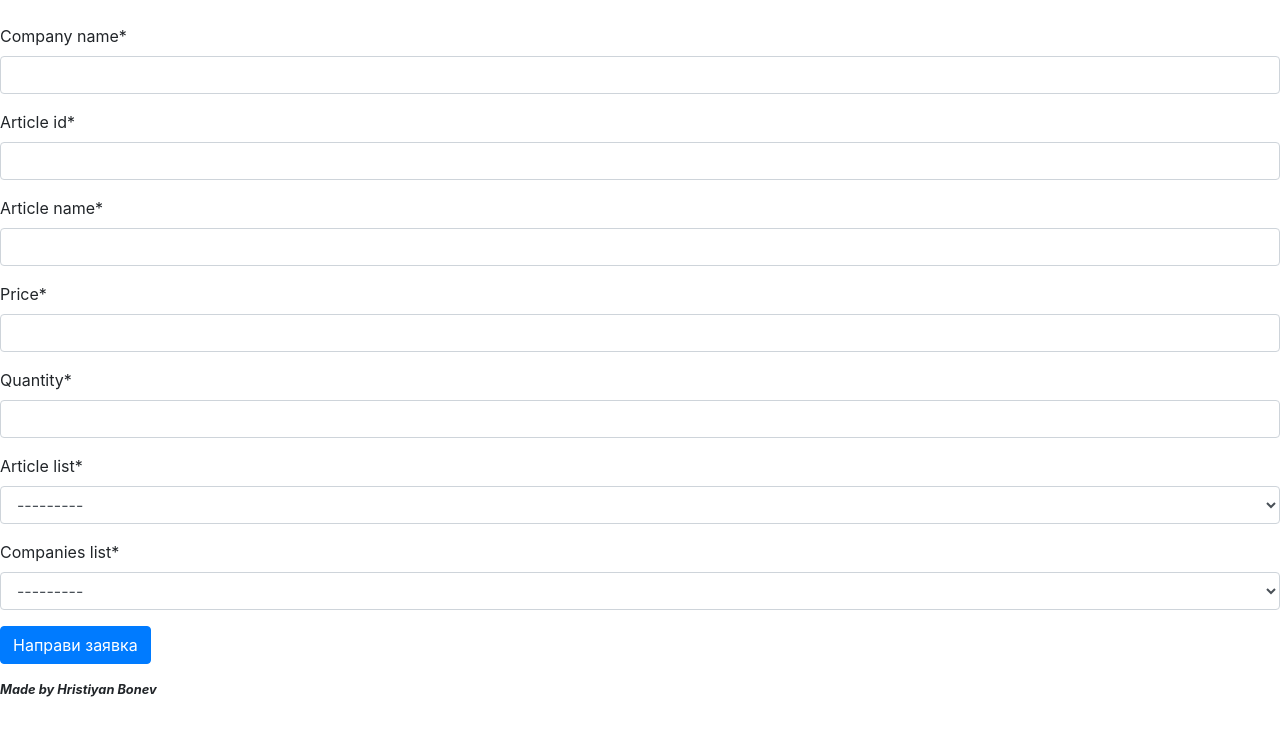
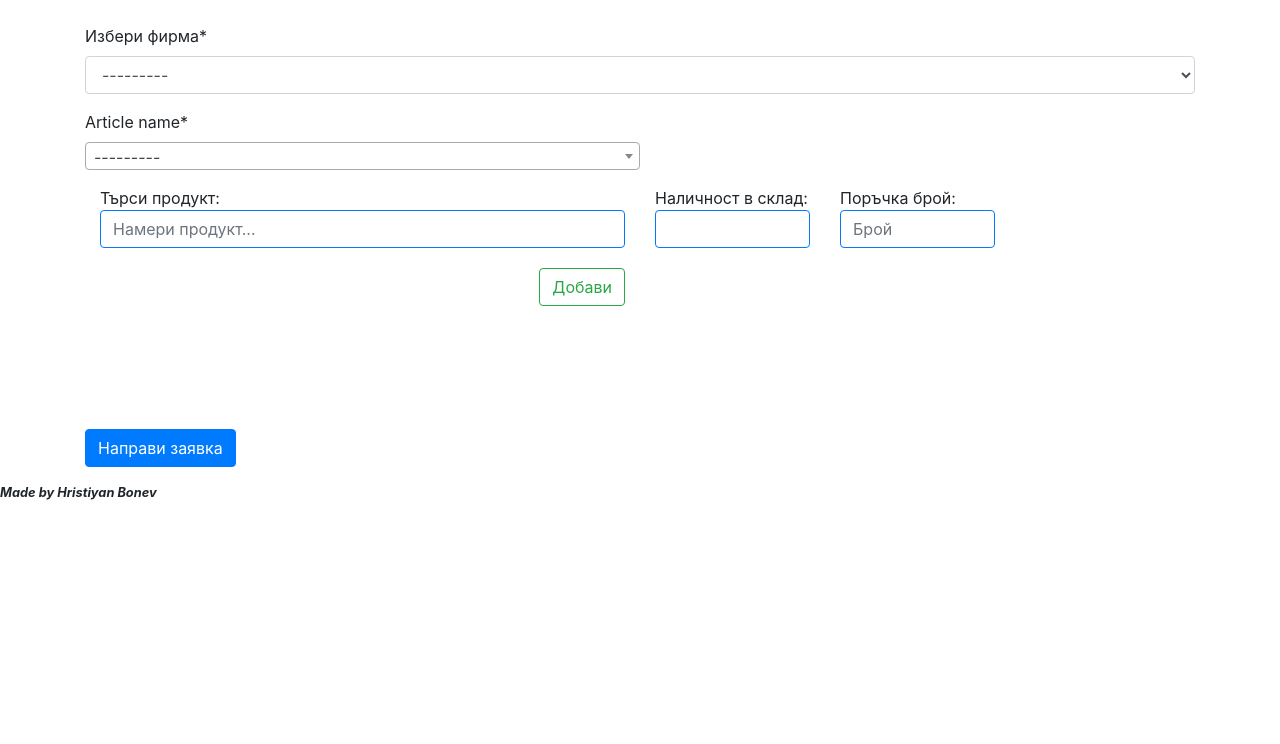
Before and after one commit to Hristiyan-Bonev/warehouse_project, a Django app: page /new_order in a window 1280 px wide. Shown: the part 56-800 px from the top of the page. Run offline with Django 3.2, Linux system fonts and the light colour scheme; data comes from the database, SQL or seed files in the repository; some libraries are stand-ins or nearby versions.

Commit message:
Update views

```diff
--- /dev/null
+++ b/static/autocomplete.css
@@ -0,0 +1,5 @@
+.ui-menu .ui-menu-item a{
+    color: #96f226;
+    border-radius: 0px;
+    border: 1px solid #454545;
+}
--- /dev/null
+++ b/static/js/filter_product.js
@@ -0,0 +1,89 @@
+
+$(function() {
+  article = {}
+  $("#articles").autocomplete({
+    source: "/get_articles/",
+    delay:1,
+    select: function(event, ui) {
+        $(this).blur();
+        console.log(ui)
+        article['name'] = ui.item.label
+        article['quantity'] = ui.item.value
+        article['lookup_value'] = ui.item.id
+        article['price'] = ui.item.price
+        $(this).val(ui.item.label);
+        $("#quantity_available").html(ui.item.value)
+        return false;
+    },
+  })
+});
+
+
+// populate autocompleted item's data in html row
+function appendRow(data, quantity){
+    total_price = data.price * quantity;
+    $('#order_list').append(`<div class="row row_${data.lookup_value}">
+                                <div class="col text-center">${data.name}</div>
+                                <div class="col text-center">${quantity}</div>
+                                <div class="col text-center">${data.price}</div>
+                                <div class="col text-center">${total_price}</div>
+                                <input type="hidden" name="product-${data.lookup_value}-data" value="${data.lookup_value}_${quantity}"/>
+                             </div>`)
+}
+
+// function that appends header row in order_list div
+function addHeader(){
+    if ($(".row").length == 0){      // If there are any rows, append table header
+        $("#order_list").append(`<div class="row header">
+                                    <div class="col text-center">Продукт</div>
+                                    <div class="col text-center">Брой продукти</div>
+                                    <div class="col text-center">Eдинична цена</div>
+                                    <div class="col text-center">Общо</div>
+                                </div>`);
+    } else {
+        //if there are already rows, there's already a header
+        return
+    }
+}
+
+
+// clear both search fields after item is added
+function clearFields(){
+    $("#articles").val('');
+    $("#quantity").val('');
+}
+
+
+// Check if there are enough products in storage
+function validateQuantity(){
+    available_quantity = $("#quantity_available").html();
+    requested_quantity = $("#quantity").val();
+    console.log(available_quantity,
+    requested_quantity)
+
+    if (parseInt(available_quantity) == 0){
+        $('#error_message2').show()
+        return false
+    }
+    console.log(available_quantity, requested_quantity);
+    if (available_quantity < requested_quantity){
+     $("#error_message").show()
+     return false
+    }
+    // if everything is correct, hide the error messages
+    $("#error_message").hide();
+    $('#error_message2').hide();
+    return true
+}
+
+function submitRow(e){
+    if (!$("#articles").val() || !$("#quantity").val() ){
+        return
+    }
+
+    if (validateQuantity()){
+    addHeader();;
+    appendRow(article, $("#quantity").val());
+    clearFields()
+    }
+}
--- a/storage_project/forms.py
+++ b/storage_project/forms.py
@@ -39,21 +39,24 @@
         # TODO : MAKE ERROR MESSAGES IN BULGARIAN
 
 
-class ProductOrderForm(forms.ModelForm):
-
-    article_list = forms.ModelChoiceField(queryset=Article.objects.all())
-    companies_list = forms.ModelChoiceField(queryset=Company.objects.all())
+class CompanyOrderForm(forms.ModelForm):
+    article_name = forms.ModelChoiceField(queryset=Article.objects.all(),
+                                          widget=forms.Select(attrs={
+                                              'class': "product_class form-control",
+                                              'id': 'product_id',
+                                              'autocomplete': 'off',
+                                              'style': 'width:50%'
+                                          }))
 
     class Meta:
-        model = Article
-        exclude = ('__all__',)
+        model = SellQuery
+        fields = ['company']
+        labels = {
+            'company': 'Избери фирма'
+        }
 
-
-class CompanyOrderForm(forms.ModelForm):
-
-    class Meta:
-        model = Company
-        fields = ['company_name']
+    def __init__(self, *args, **kwargs):
+        super(CompanyOrderForm, self).__init__(*args, **kwargs)
 
 
 
--- a/storage_project/models.py
+++ b/storage_project/models.py
@@ -35,5 +35,9 @@
     id = models.IntegerField(primary_key=True)
     company = models.ForeignKey(Company, on_delete=models.CASCADE)
     seller = models.ForeignKey(CustomUser, on_delete=models.CASCADE)
-    order_list = models.ManyToManyField(Article)
+    order_list = models.TextField(db_column='order_list')
     order_date = models.DateTimeField(auto_now_add=True)
+
+    class Meta:
+        managed = True
+        # db_table = 'storage_project_sellquery'
--- a/storage_project/settings.py
+++ b/storage_project/settings.py
@@ -131,3 +131,5 @@
 # https://docs.djangoproject.com/en/2.1/howto/static-files/
 
 STATIC_URL = '/static/'
+
+print(DATABASES)
--- a/storage_project/urls.py
+++ b/storage_project/urls.py
@@ -15,7 +15,7 @@
 """
 from django.contrib import admin
 from django.urls import path
-from .views import IndexView, QuantityListView, CompanyListView, AddArticleView, AddCompanyView, NewOrderView
+from .views import IndexView, QuantityListView, CompanyListView, AddArticleView, AddCompanyView, NewOrderView, get_articles
 
 
 urlpatterns = [
@@ -26,4 +26,5 @@
     path('add_article', AddArticleView.as_view(), name='add_item'),
     path('add_company', AddCompanyView.as_view(), name='add_company'),
     path('new_order', NewOrderView.as_view(), name='new_order'),
+    path('get_articles/', get_articles, name='get_articles')
 ]
--- a/storage_project/views.py
+++ b/storage_project/views.py
@@ -1,7 +1,10 @@
-from django.views.generic import ListView, TemplateView, CreateView, UpdateView
+from django.views.generic import ListView, TemplateView, CreateView, FormView
 from django.urls import reverse_lazy
+from django.http import HttpResponse
+from django.core import serializers
 from .models import Article, Company, SellQuery
-from .forms import AddArticleForm, AddCompanyForm, ProductOrderForm, CompanyOrderForm
+from .forms import AddArticleForm, AddCompanyForm, CompanyOrderForm
+import json
 
 
 class IndexView(TemplateView):
@@ -44,7 +47,7 @@
     template_name = 'add_company.html'
 
 
-class NewOrderView(ListView):
+class NewOrderView(FormView):
     model = SellQuery
     success_url = reverse_lazy('new_order')
     # form_class = ProductOrderForm
@@ -54,10 +57,52 @@
 
 
     def get_context_data(self, **kwargs):
+        json_serializer = serializers.get_serializer("json")()
+        articles = json_serializer.serialize(Article.objects.all(), ensure_ascii=False)
         company_form = CompanyOrderForm(self.request.GET or None)
-        product_form = ProductOrderForm(self.request.GET or None)
-        context_data = super(NewOrderView, self).get_context_data(**kwargs)
-        context_data['companies'] = Company.objects.all()
+        context_data = {}
         context_data['company_form'] = company_form
-        context_data['product_form'] = product_form
+        context_data['articles'] = articles
         return context_data
+
+    def post(self, request, *args, **kwargs):
+
+        products = [x for x in self.request.POST if 'product' in x]
+        query_data = {}
+
+        for product in products:
+            product_pk, requested_quantity= self.request.POST.get(product, None).split('_')
+            print(requested_quantity)
+            search_product = Article.objects.get(pk=product_pk)
+            # form = ProductOrderForm(instance=search_product)
+            search_product.quantity -= int(requested_quantity)
+            # search_product.save()
+
+            query_data[search_product.article_name] = int(requested_quantity)
+
+        print(query_data)
+
+
+def get_articles(request):
+
+    if request.is_ajax():
+        data = request.GET.get('term', '').encode('utf-8').decode('utf-8') # Workaround for cyrillic
+        articles_lower = Article.objects.filter(article_name__icontains = data.lower())
+        articles_upper = Article.objects.filter(article_name__icontains=data.title())
+        articles = articles_lower | articles_upper
+
+        results = []
+        for article in articles:
+            article_json = {}
+            # import ipdb;ipdb.set_trace()
+            article_json['id'] = article.pk
+            article_json['label'] = article.article_name
+            article_json['value'] = article.quantity
+            article_json['price'] = float(article.price)
+            results.append(article_json)
+        data = json.dumps(results)
+        print(data)
+    else:
+        data = 'fail'
+    mimetype = 'application/json'
+    return HttpResponse(data, mimetype)
--- a/templates/base.html
+++ b/templates/base.html
@@ -1,6 +1,5 @@
 {% load static %}
 {% load crispy_forms_tags %}
-
 <html>
  <head>
     <meta name="viewport" content="width=device-width, initial-scale=1">
@@ -10,6 +9,8 @@
      <script src="https://stackpath.bootstrapcdn.com/bootstrap/4.1.3/js/bootstrap.min.js" integrity="sha384-ChfqqxuZUCnJSK3+MXmPNIyE6ZbWh2IMqE241rYiqJxyMiZ6OW/JmZQ5stwEULTy" crossorigin="anonymous"></script>
      <link href="https://fonts.googleapis.com/css?family=Roboto+Slab" rel="stylesheet">
      <link href="https://fonts.googleapis.com/css?family=Roboto+Condensed" rel="stylesheet">
+     <link href="https://cdnjs.cloudflare.com/ajax/libs/select2/4.0.6-rc.0/css/select2.min.css" rel="stylesheet" />
+     <script src="https://cdnjs.cloudflare.com/ajax/libs/select2/4.0.6-rc.0/js/select2.min.js"></script>
      <link rel="stylesheet" href="{% static '/css/base.css' %}">
     {% block styles %}
     {% endblock %}
--- a/templates/new_order.html
+++ b/templates/new_order.html
@@ -1,17 +1,62 @@
 {% extends "base.html" %}
 {% load crispy_forms_tags %}
+{% load staticfiles %}
 
 {% block content %}
-{{ formset.management_form }}
+<meta http-equiv="Content-Type" content="text/html; charset=utf-8"/>
+<link rel="stylesheet" href="{% static '/css/quantity_list.css' %}">
+<link href="//cdnjs.cloudflare.com/ajax/libs/jqueryui/1.11.2/jquery-ui.css" rel="stylesheet"/>
+<script src="https://code.jquery.com/ui/1.12.1/jquery-ui.js"></script>
+<script src="{% static '/js/filter_product.js' %}"></script>
+{{ ReadyOrderFormset.management_form }}
+
 <form method="post">
+
     {% csrf_token %}
-    <table border="1">
-            {{company_form|crispy}}
-            {{product_form|crispy}}
-    </table>
-    <button type="submit" class="btn btn-primary">Направи заявка</button>
+    <div class="container">
+        {{company_form|crispy}}
+            <div class="alert alert-danger" role="alert" id="error_message">
+                Не може да направите заявка за продукт, чиито наличност е по-малка от поръчаната стойност
+            </div>
+             <div class="alert alert-danger" role="alert" id="error_message2">
+                Няма достатъчно наличност в склада.
+            </div>
+        <div class="input-group">
+
+                <div class="col-md-6">
+                <div>Търси продукт:</div>
+                <input type="text" class="form-control typeahead border-primary" name="query" id="articles" placeholder="Намери продукт..." data-provide="typeahead" autocomplete="off">
+                </div>
+                <div class="col-md-2">
+                    <div>Наличност в склад:</div>
+                    <div class="center-text form-control border-primary" id="quantity_available"> </div>
+                </div>
+                <div class="col-md-2">
+                    <div>Поръчка брой:</div>
+                    <input type="number" size="2" max_length="2" class="form-control border-primary" name="query_quantity" id="quantity" placeholder="Брой" autocomplete="off">
+                </div>
+                <div class="col-md-6" style="margin-top:20px">
+                    <div class="float-right">
+                        <button type="button" class="btn btn-outline-success" onclick="submitRow()" >Добави</button>
+                    </div>
+                </div>
+        </div>
+        <div id="order_list" style="padding-top:50px">
+
+        </div>
+        {{ form}} <br/><br/>
+        <button type="submit" class="btn btn-primary" style="margin-top:25px">Направи заявка</button>
+    </div>
 </form>
 
 
+<script>
+$(document).ready(function() {
+    $("#error_message").hide()
+    $('#error_message2').hide()
 
+    $('.product_class').select2()
+
+  });
+</script>
 {% endblock content %}
```
Also changed, not shown: db.sqlite3, storage_project/db.sqlite3 (added), storage_project/migrations/0001_initial.py, storage_project/migrations/0002_auto_20190109_2123.py, storage_project/migrations/0003_auto_20190106_1339.py (deleted), 1 other file. Lines whose indentation alone changed are shown as unchanged.
